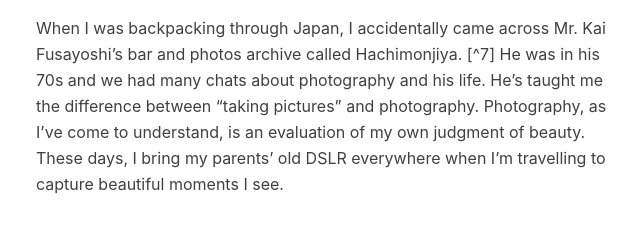
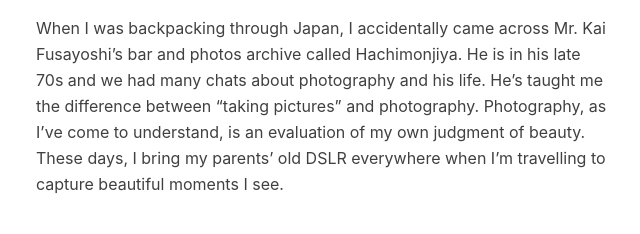
Before and after one commit to jingxiangmo/website, an Astro site: page /posts/interests in a window 1280 px wide. Shown: the part 5017-5251 px from the top of the page, 316-956 px from the left. Built offline with nearby package versions, Linux system fonts and the light colour scheme; Astro itself is replaced by a stand-in of ours; some packages are replaced by stand-ins of ours.

Commit message:
Fix writing

```diff
--- a/src/content/posts/interests.md
+++ b/src/content/posts/interests.md
@@ -64,7 +64,7 @@ I wasn’t all that interested in traveling until COVID-19 hit and I was stuck a
 ## Photography
 ![](https://pbs.twimg.com/media/FxN80B7aUAA6Nmx.jpg)
 
-When I was backpacking through Japan, I accidentally came across Mr. [Kai Fusayoshi](https://www.huckmag.com/article/kai-fusayoshi-reflects-on-a-life-shooting-the-streets-of-kyoto)’s bar and photos archive called Hachimonjiya. [^7] He was in his 70s and we had many chats about photography and his life. He’s taught me the difference between “taking pictures” and photography. Photography, as I’ve come to understand, is an evaluation of my own judgment of beauty. These days, I bring my parents’ old DSLR everywhere when I’m travelling to capture beautiful moments I see.
+When I was backpacking through Japan, I accidentally came across Mr. [Kai Fusayoshi](https://www.huckmag.com/article/kai-fusayoshi-reflects-on-a-life-shooting-the-streets-of-kyoto)’s bar and photos archive called Hachimonjiya. He is in his late 70s and we had many chats about photography and his life. He’s taught me the difference between “taking pictures” and photography. Photography, as I’ve come to understand, is an evaluation of my own judgment of beauty. These days, I bring my parents’ old DSLR everywhere when I’m travelling to capture beautiful moments I see.
 
 
 ## Talking to People
```
